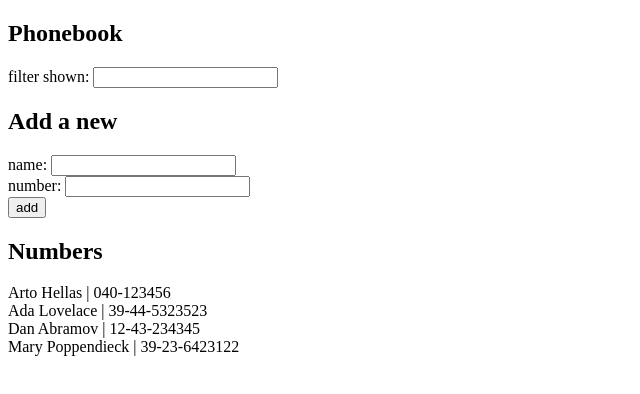
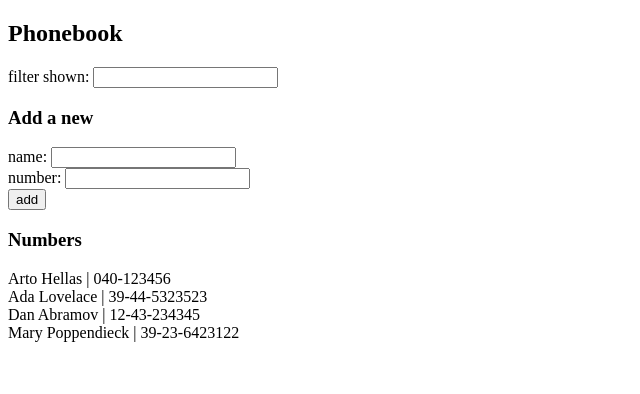
Before and after one commit to mikyks1/FullStackOpen, a React (Vite) app in the folder osa2/puhelinluettelo/: page / in a window 1280 px wide. Shown: the top 394 px of the page, without its empty margins (0-640 px from the left). Built offline with nearby package versions, Linux system fonts and the light colour scheme.

Commit message:
2.10: puhelinluettelo step5

```diff
--- a/osa2/puhelinluettelo/src/App.jsx
+++ b/osa2/puhelinluettelo/src/App.jsx
@@ -1,16 +1,8 @@
 import { useState } from 'react'
+import Persons from './components/Persons'
+import AddPerson from './components/AddPerson'
+import Filter from './components/Filter'
 
-const Persons = (props) => {
-  const { persons, filter } = props
-  const filteredPersons = filter
-    ? persons.filter(person => person.name.toLowerCase().includes(filter.toLowerCase()))
-    : persons
-
-  return (
-    filteredPersons.map(person => <div key={person.name}>{person.name} | {person.number}</div>)
-  )
-
-}
 
 const App = () => {
   const [persons, setPersons] = useState([
@@ -32,7 +24,6 @@ const App = () => {
   const handleFilterChange = (event) => {
     setNewFilter(event.target.value)
   }
-
   const addPerson = (event) => {
     event.preventDefault()
 
@@ -54,14 +45,11 @@ const App = () => {
   return (
     <div>
       <h2>Phonebook</h2>
-      <div>filter shown: <input value={filter} onChange={handleFilterChange} /></div>
-      <h2>Add a new</h2>
-      <form onSubmit={addPerson}>
-        <div>name: <input value={newName} onChange={handleNameChange} /></div>
-        <div>number: <input value={newNumber} onChange={handleNumberChange} /></div>
-        <div><button type="submit">add</button></div>
-      </form>
-      <h2>Numbers</h2>
+      <Filter filter={filter} filterChange={handleFilterChange}></Filter>
+      <h3>Add a new</h3>
+      <AddPerson onSubmit={addPerson} name={newName} nameChange={handleNameChange}
+        number={newNumber} numberChange={handleNumberChange}></AddPerson>
+      <h3>Numbers</h3>
       <Persons persons={persons} filter={filter}></Persons>
     </div>
   )
--- /dev/null
+++ b/osa2/puhelinluettelo/src/components/AddPerson.jsx
@@ -0,0 +1,12 @@
+const AddPerson = (props) => {
+    const { onSubmit, name, nameChange, number, numberChange } = props
+    return (
+        <form onSubmit={onSubmit}>
+            <div>name: <input value={name} onChange={nameChange} /></div>
+            <div>number: <input value={number} onChange={numberChange} /></div>
+            <div><button type="submit">add</button></div>
+        </form>
+    )
+}
+
+export default AddPerson
--- /dev/null
+++ b/osa2/puhelinluettelo/src/components/Filter.jsx
@@ -0,0 +1,5 @@
+const Filter = (props) => (
+    <div>filter shown: <input value={props.filter} onChange={props.filterChange} /></div>
+)
+
+export default Filter
--- /dev/null
+++ b/osa2/puhelinluettelo/src/components/Person.jsx
@@ -0,0 +1,5 @@
+const Person = ({ person }) => (
+    <div>{person.name} | {person.number}</div>
+)
+
+export default Person
--- /dev/null
+++ b/osa2/puhelinluettelo/src/components/Persons.jsx
@@ -0,0 +1,17 @@
+import Person from "./Person"
+
+const Persons = (props) => {
+    const { persons, filter } = props
+    const filteredPersons = filter
+        ? persons.filter(person => person.name.toLowerCase().includes(filter.toLowerCase()))
+        : persons
+
+    return (
+        <div>
+            {filteredPersons.map(person => <Person key={person.name} person={person}></Person>)}
+        </div>
+    )
+
+}
+
+export default Persons
```
